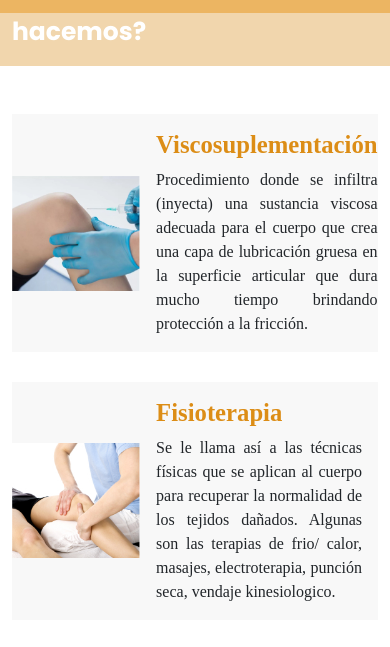
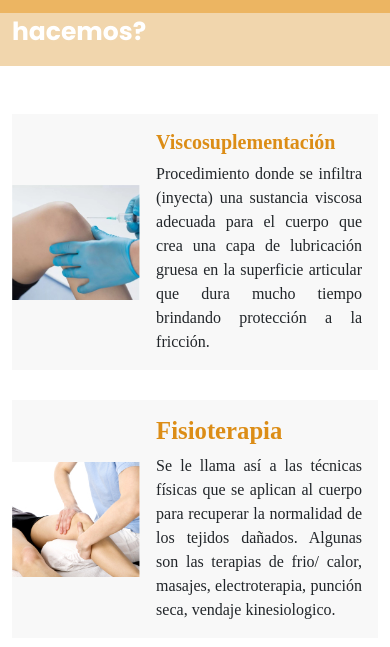
Before and after one commit to AntonioUribe/news, a plain HTML site: page servicios.html in a window 390 px wide. Shown: the part 151-798 px from the top of the page. Drawn offline with Linux system fonts and the light colour scheme; a web font is replaced by a local one.

Commit message:
Add Responsive servicios

```diff
--- a/assets/css/snbstyle.css
+++ b/assets/css/snbstyle.css
@@ -186,4 +186,7 @@ h4 {
   .doctor-name {
     font-size: 19px;
   }
+  .name-title{
+    font-size: 20px;
+  }
 }
--- a/servicios.html
+++ b/servicios.html
@@ -56,10 +56,11 @@
     <div class="mb-5"></div>
 
     <div class="container">
+
       <div class="card flex-row servicio-card">
-        <img src="assets\imagen\servicios1.jpg" class="card-img-left img-fluid" alt="Viscosuplementación">
+        <img src="assets\imagen\servicios1.jpg" class="card-img-left img-fluid" alt="Fisioterapia">
         <div class="card-body">
-          <h2 class="card-title servicio-title">Viscosuplementación</h2>
+          <h2 class="card-title servicio-title name-title">Viscosuplementación</h2>
           <p class="card-text">
             Procedimiento donde se infiltra (inyecta) una sustancia viscosa adecuada para el cuerpo
             que crea una capa de lubricación gruesa en la superficie articular que dura mucho tiempo brindando protección a la fricción.
```
Also changed, not shown: contacto.html (+3 -3 lines).
